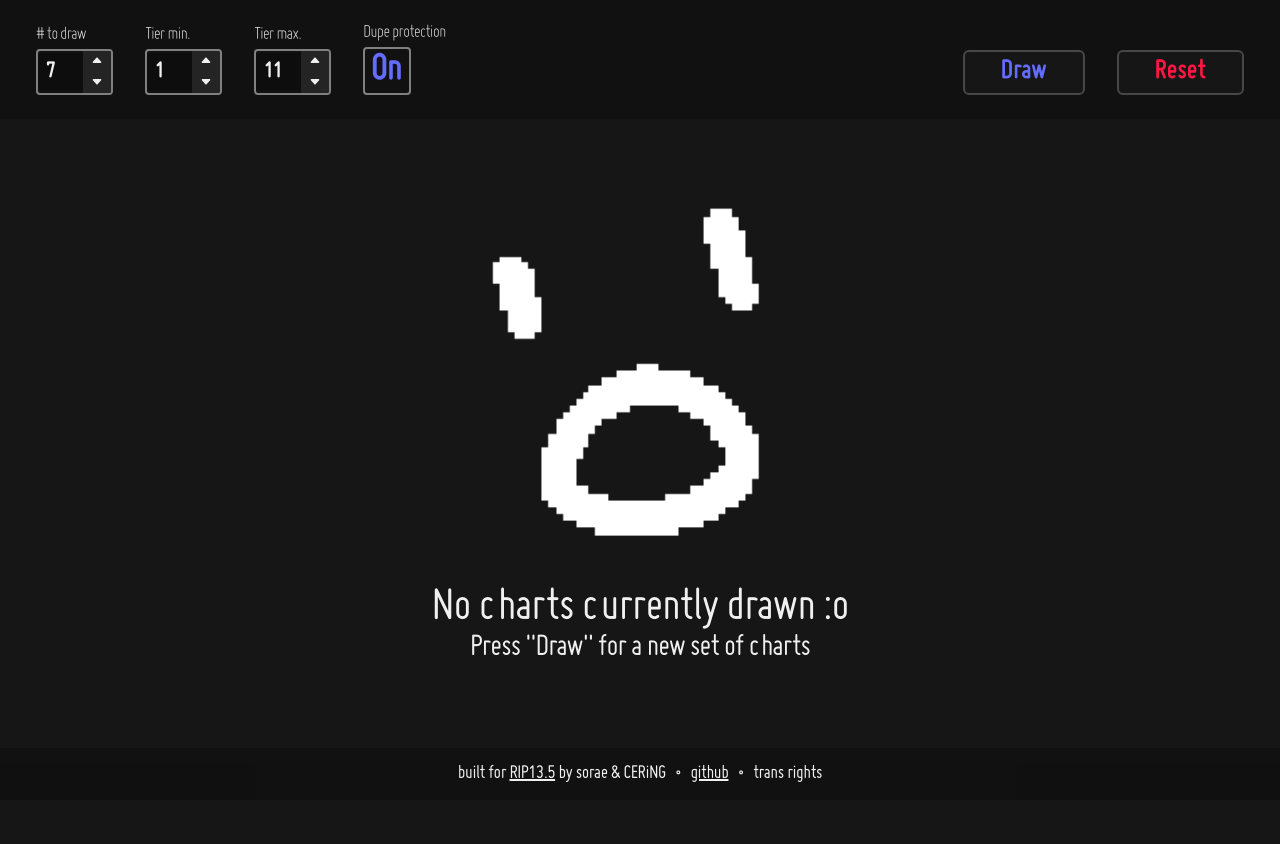
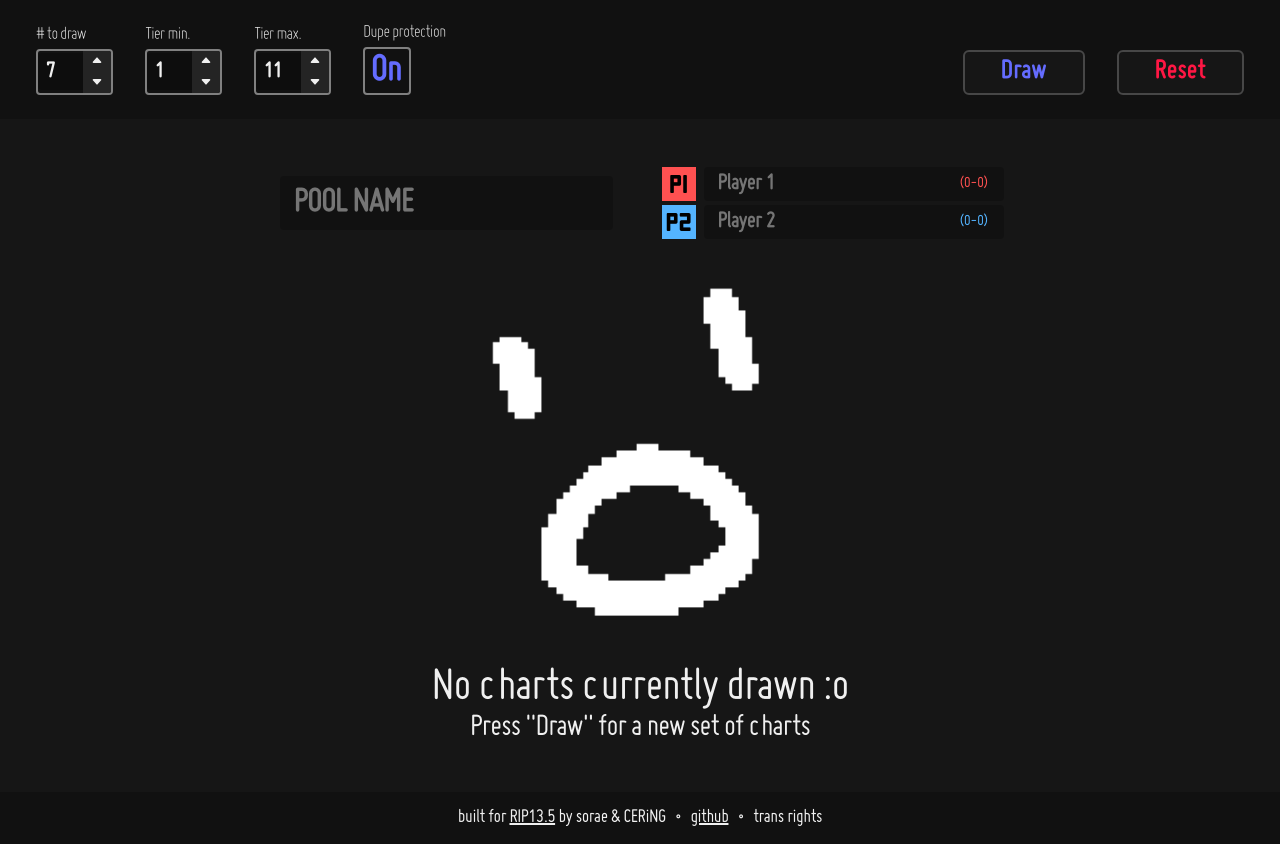
Before and after one commit to soraeee/cardigan, a React (Vite) app in the folder card-draw/: page / in a window 1280 px wide. Before the commit the page ends 800 px from the top, so only its background shows below. Built offline with nearby package versions, Linux system fonts and the light colour scheme.

Commit message:
Add input fields for pool name, players

```diff
--- a/card-draw/src/CardDraw.tsx
+++ b/card-draw/src/CardDraw.tsx
@@ -236,8 +236,33 @@ function CardDraw() {
 				<button onClick={reset} className="action-reset">Reset</button>
 			</div>
 		</div>
+		<div className="display">
+			<div className="match">
+				<div className="input">
+					<input className="match-name" type="text" placeholder="Pool name"/>
+				</div>
+				<div className="match-players">
+					<div className="player-p1">
+						<div className="player-id">
+							<p className="player-id-text">P1</p>
+						</div>
+						<div className="player-info">
+							<input className="player-name" type="text" placeholder="Player 1"/>
+							<p className="player-score">(0-0)</p>
+						</div>
+					</div>
+					<div className="player-p2">
+						<div className="player-id">
+							<p className="player-id-text">P2</p>
+						</div>
+						<div className="player-info">
+							<input className="player-name" type="text" placeholder="Player 2"/>
+							<p className="player-score">(0-0)</p>
+						</div>
+					</div>
+				</div>
+			</div>
 		{/* Show message when no card draw is present */}
-		<div className="display">
 			{spread.length === 0 && <div className="nodraw">
 				<img src="nodraw.png" className="nodraw-img" />
 				<p className="nodraw-text">No charts currently drawn :o</p>
--- a/card-draw/src/scss/components/checkbox.scss
+++ b/card-draw/src/scss/components/checkbox.scss
@@ -25,11 +25,12 @@
     &:after {
       content: "Off";
       @include font.miso(3em, color.$dark-lite, 700);
-      line-height: 1.05;
+      line-height: 1.1;
       margin-right: 1px;
       color: color.$dark-lite;
       display: block;
       text-align: center;
+      transition: color 0.15s;
     }
 
     &:checked:after {
--- /dev/null
+++ b/card-draw/src/scss/components/match.scss
@@ -0,0 +1,87 @@
+@use '../util/color' as color;
+@use '../util/fonts' as font;
+@use '../util/mixins' as mixin;
+
+.match {
+  @include mixin.flex($align: space-between, $x-align: center, $gap: 12px);
+  width: 80%;
+  max-width: 720px;
+  &-name {
+    @include font.miso(2.25em, color.$lite, 700);
+    @include mixin.border($color: transparent);
+    line-height: 0;
+    background-color: color.$darken;
+    outline: unset;
+    padding: 8px 12px;
+    width: 100%;
+    text-transform: uppercase;
+    caret-color: color.$dark-lite;
+    transition: border-color 0.15s;
+    &:hover, &:focus {
+      border-color: color.$lite-dark;
+    }
+  }
+  &-players {
+    @include mixin.flex($dir: column, $gap: 4px);
+  }
+}
+
+.player {
+  @include mixin.flex($align: space-between, $x-align: center, $gap: 8px);
+  @include font.miso(1.5em, color.$lite, 700);
+  line-height: 0;
+  &-p1 {
+    @extend .player;
+    color: color.$p1;
+    & > .player-id {
+      background-color: color.$p1;
+    }
+    & .player-name:hover, & .player-name:focus {
+      border-color: color.$p1-dark;
+    }
+  }
+  &-p2 {
+    @extend .player;
+    color: color.$p2;
+    & > .player-id {
+      background-color: color.$p2;
+    }
+    & .player-name:hover, & .player-name:focus {
+      border-color: color.$p2-dark;
+    }
+  }
+
+  $dim: 34px;
+  &-id {
+    @include mixin.flex($x-align: center);
+    width: $dim;
+    height: $dim;
+    &-text {
+      @include font.mega(0.75em);
+    }
+  }
+  &-info {
+    @include mixin.flex($x-align: center);
+  }
+
+  $pw: 12px;
+  &-name {
+    @include font.miso(1em, inherit, 700);
+    @include mixin.border($color: transparent);
+    letter-spacing: -0.5px;
+    line-height: 0;
+    background-color: color.$darken;
+    outline: unset;
+    padding: 4px $pw;
+    width: 300px;
+    margin-right: calc($pw * -2 - 8px);
+    caret-color: color.$dark-lite;
+    transition: border-color 0.15s;
+  }
+  &-score {
+    @include font.miso(0.66em, inherit, 400);
+    letter-spacing: 0;
+    position: relative;
+    right: $pw;
+  }
+}
--- a/card-draw/src/scss/components/numfield.scss
+++ b/card-draw/src/scss/components/numfield.scss
@@ -13,6 +13,7 @@
   &-inner {
     @include mixin.flex($align: space-between, $x-align: center);
     @include mixin.border();
+    transition: border-color 0.15s;
     &:hover {
       border-color: color.$accent;
     }
@@ -26,9 +27,6 @@
     padding: 7.5px 8px;
     width: 45px;
     border-radius: 4px 0 0 4px;
-    &:hover {
-      background-color: color.$accent-dark;
-    }
     &:focus {
       outline: unset;
     }
@@ -41,6 +39,7 @@
       border: none;
       background-color: color.$dark-lite;
       cursor: pointer;
+      transition: background-color 0.15s;
       &:hover {
         background-color: color.$accent;
       }
@@ -50,7 +49,6 @@
   &-increment {
     border-radius: 0 2px 0 0;
   }
-
   &-decrement {
     border-radius: 0 0 2px 0;
   }
--- a/card-draw/src/scss/main.scss
+++ b/card-draw/src/scss/main.scss
@@ -6,6 +6,7 @@
 @use 'components/checkbox';
 @use 'components/debug';
 @use 'components/footer';
+@use 'components/match';
 @use 'components/modal';
 @use 'components/numfield';
 @use 'components/settings';
--- a/card-draw/src/scss/util/color.scss
+++ b/card-draw/src/scss/util/color.scss
@@ -25,5 +25,7 @@ $diffs: (
 );
 
 // player colors
-$p1:            map.get($diffs, "expert");
-$p2:            map.get($diffs, "hard");
+$p1:            #ff5151;
+$p2:            #54b4ff;
+$p1-dark:       #a23a3a;
+$p2-dark:       #3674a3;
--- a/card-draw/src/scss/util/fonts.scss
+++ b/card-draw/src/scss/util/fonts.scss
@@ -28,7 +28,7 @@
   color: $color;
   letter-spacing: 0.02em;
   line-height: 1;
-  margin-right: -3px;
+  margin-right: -0.11em;
 }
 
 @mixin mono($size, $color: color.$lite) {
--- a/card-draw/src/scss/util/mixins.scss
+++ b/card-draw/src/scss/util/mixins.scss
@@ -1,6 +1,6 @@
 @use '../util/color' as color;
 
-@mixin flex($dir: row, $wrap: nowrap, $align: center, $x-align: stretch, $gap: none) {
+@mixin flex($dir: row, $wrap: nowrap, $align: center, $x-align: stretch, $gap: 0) {
   display: flex;
   flex-flow: $dir $wrap;
   justify-content: $align;
```
